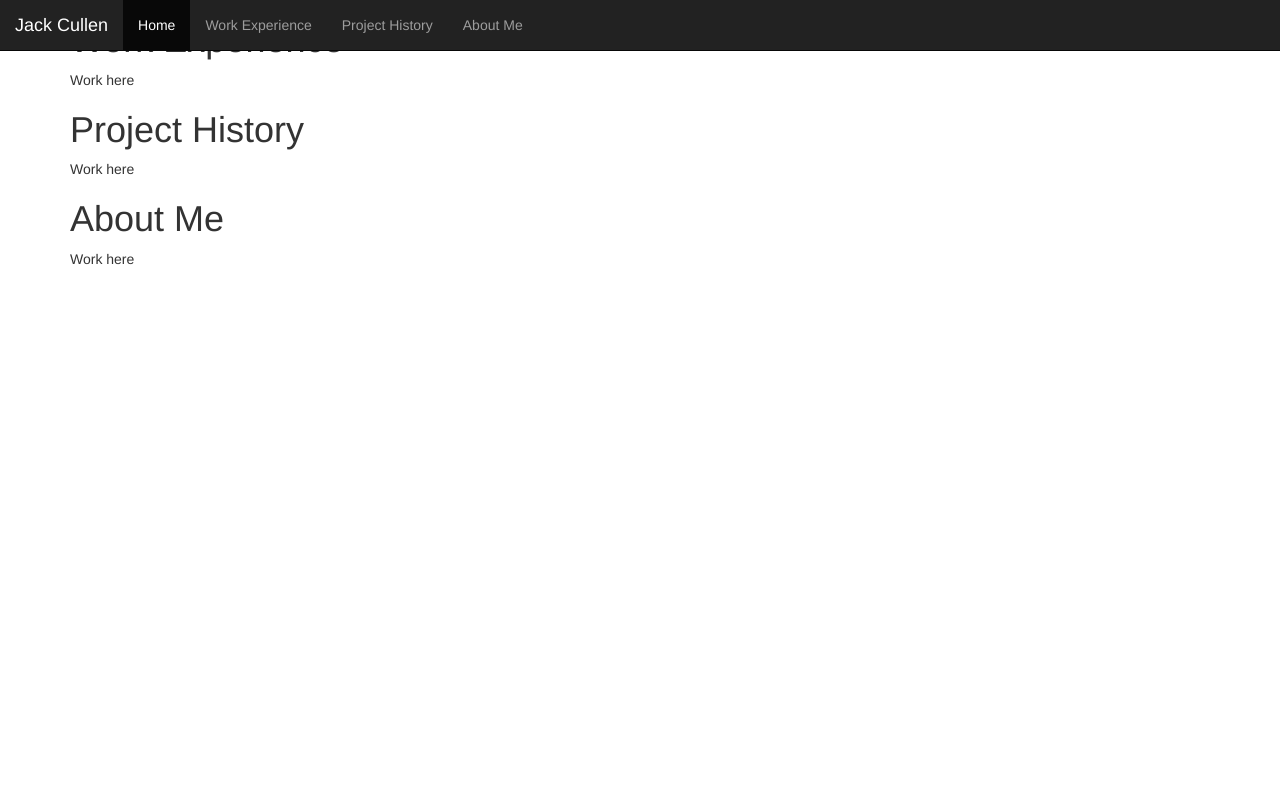
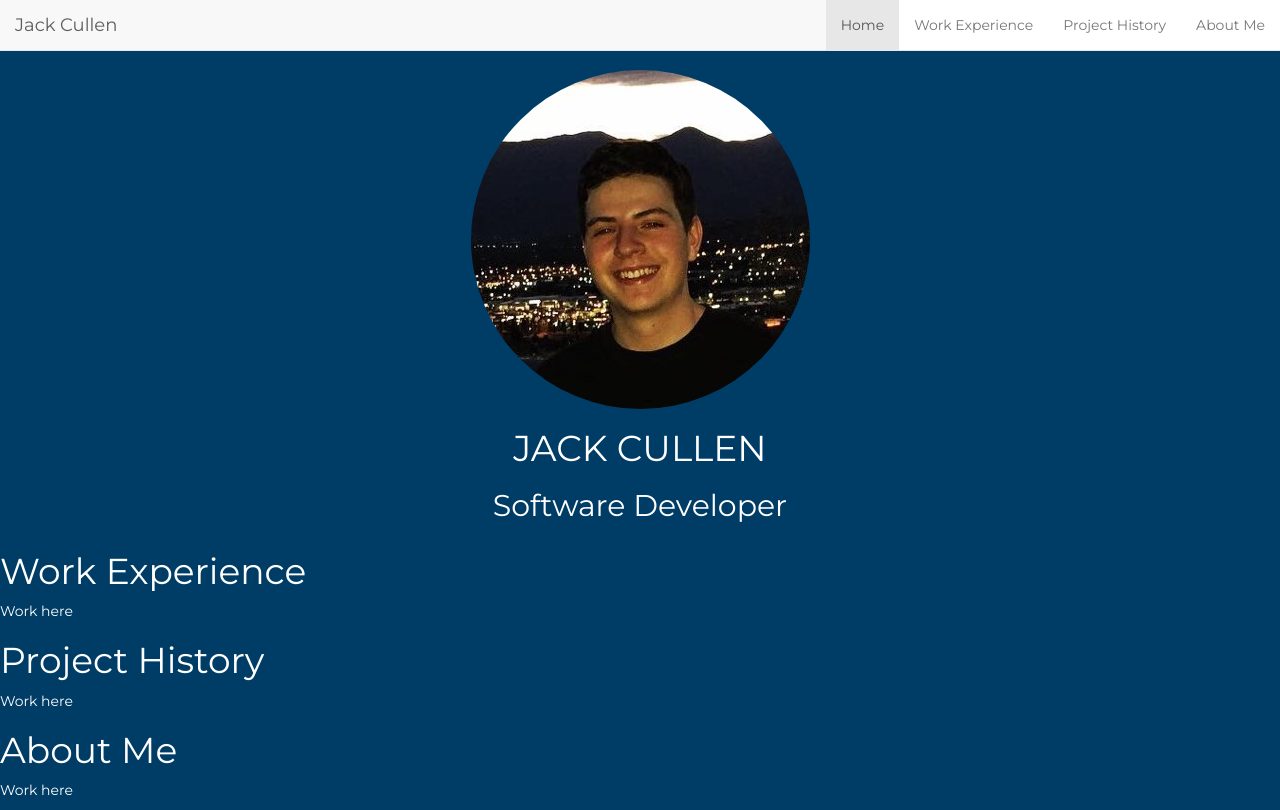
Before and after one commit to JackCullen303/JackCullen303.github.io, a plain HTML site: page index.html in a window 1280 px wide. Drawn offline with nearby package versions, Linux system fonts and the light colour scheme.

Commit message:
Updates to the CSS and content

```diff
--- /dev/null
+++ b/index.css
@@ -0,0 +1,32 @@
+#header {
+    position: fixed;
+    left: 0px;
+    right: 0px;
+    display: block;
+    background-color: #F2EEEE;
+    height: 50px;
+    width: 100%;
+	font-family: Montserrat;
+}
+
+body {
+    height: 100%;
+    padding-top: 70px;
+	background-color: #003d66;
+	color: white;
+	font-family: Montserrat;
+}
+
+
+img {
+    border-radius: 50%;
+	border-color:white;
+}
+
+.nav.navbar-nav{
+  background-color:white;
+  border-color:white;
+  color:black;
+  background-repeat: no-repeat;
+  font-family: Montserrat;
+ }
--- a/index.html
+++ b/index.html
@@ -4,25 +4,37 @@
 	<meta charset="utf-8">
 	<meta name="viewport" content="width=device-width, initial-scale=1">
 	<link rel="stylesheet" href="https://maxcdn.bootstrapcdn.com/bootstrap/3.3.7/css/bootstrap.min.css">
+	<link href="vendor/font-awesome/css/font-awesome.min.css" rel="stylesheet" type="text/css">
+	<link href="https://fonts.googleapis.com/css?family=Montserrat:400,700" rel="stylesheet" type="text/css">
+	<link href="https://fonts.googleapis.com/css?family=Lato:400,700,400italic,700italic" rel="stylesheet" type="text/css">
 	<script src="https://ajax.googleapis.com/ajax/libs/jquery/3.3.1/jquery.min.js"></script>
 	<script src="https://maxcdn.bootstrapcdn.com/bootstrap/3.3.7/js/bootstrap.min.js"></script>
+	<link rel="stylesheet" href="index.css">
 	<title> Jack Cullen </title>
 </head>
-	<div class = "container">
-		<nav class="navbar navbar-inverse navbar-fixed-top" data-spy="affix" data-offset-top="197">
+
+<body id = "#top">
+		<nav class="navbar navbar-default navbar-fixed-top">
 		<div class="container-fluid">
 			<div class="navbar-header">
-			<a class="navbar-brand" href="#">Jack Cullen</a>
+			<a class="navbar-brand js-scroll-trigger" href="#top">Jack Cullen</a>
 			</div>
-			<ul class="nav navbar-nav">
-				<li class="active"><a href="#">Home</a></li>
+			<ul class="nav navbar-nav navbar-right">
+				<li class="active"><a href="#top">Home</a></li>
 				<li><a href="#workexperience">Work Experience</a></li>
 				<li><a href="#projecthistory">Project History</a></li>
 				<li><a href="#aboutme">About Me</a></li>
 			</ul>
 		</div>
 		</nav>
-<body>
+
+
+	<header class = "text-center">
+		<div class = "container">
+		<img class = "rounded-circle img-fluid" src = "jackcullen.jpg" alt "A Picture of Jack Cullen">
+		<h1 class = "text-uppercase"> Jack Cullen </h1>
+		<h2> Software Developer </h2>
+		</header>
 		<div id="workexperience">
 			<h1>Work Experience</h1>
 			<p>Work here</p>
@@ -35,5 +47,6 @@
 			<h1>About Me</h1>
 			<p>Work here</p>
 		</div>
+		</div>
 </body>
 </html>
```
Also changed, not shown: jackcullen.jpg (added). Lines whose indentation alone changed are shown as unchanged.
